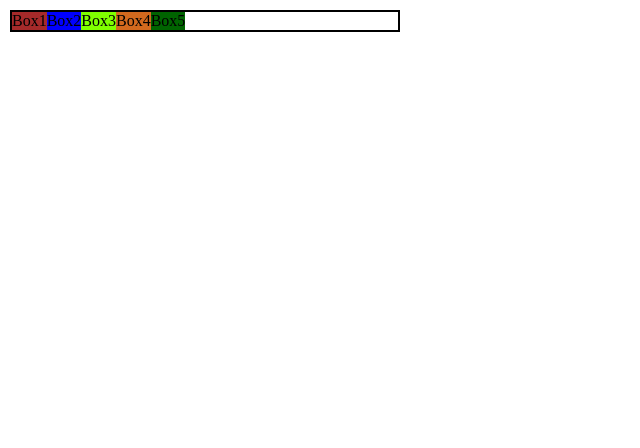
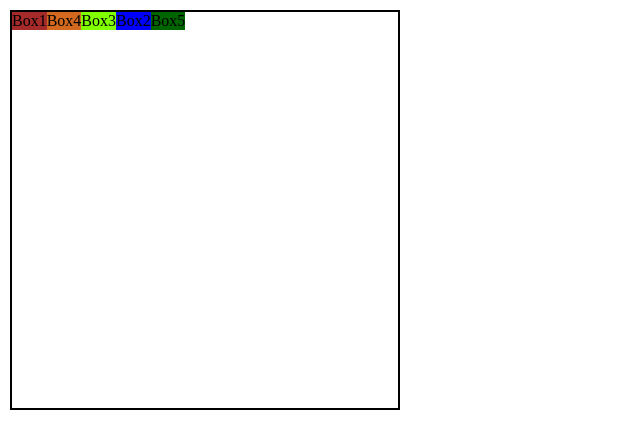
Before and after one commit to Anupamsubedi1/web-to-javaspt, a plain HTML site: page flexgrid.html in a window 1280 px wide. Shown: the whole page, without its empty margins (0-640 px from the left). Drawn offline with Linux system fonts and the light colour scheme.

Commit message:
dec212023 flexgrid update

```diff
--- a/flexgrid.html
+++ b/flexgrid.html
@@ -18,32 +18,43 @@
       }
 
       .par {
-        /* height: 400px; */
-        width: 390px;
+        height: 400px;
+        max-width: 390px;
         border: 2px solid black;
         display: flex;
-        justify-content: inherit;
+        align-items: start;
+        flex-wrap: wrap;
+        align-content: start;
+
+
+
 
       }
 
       .child1 {
         background-color: brown;
+        order: 1;
       }
 
       .child2 {
         background-color: blue;
+        order: 4;
       }
 
       .child3 {
         background-color: chartreuse;
+        order: 3;
       }
 
       .child4 {
         background-color: chocolate;
+        order: 2;
       }
 
       .child5 {
         background-color: darkgreen;
+        order: 5;
+        align-self: baseline;
       }
     </style>
   </head>
@@ -65,6 +76,7 @@
       <div class="child5">
         <p>Box5</p>
       </div>
+
     </div>
 
   </body>
```
